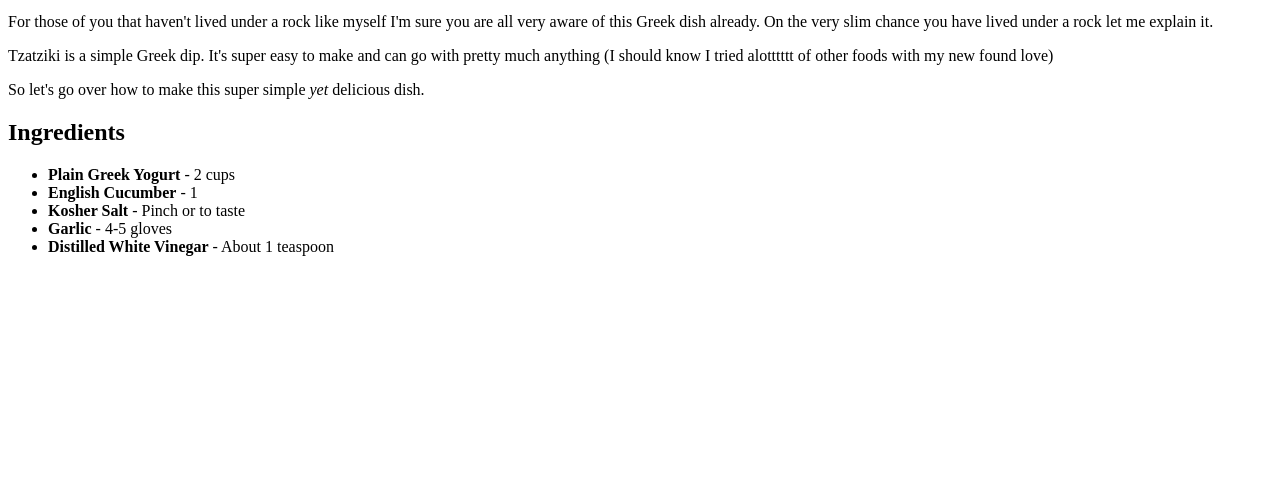
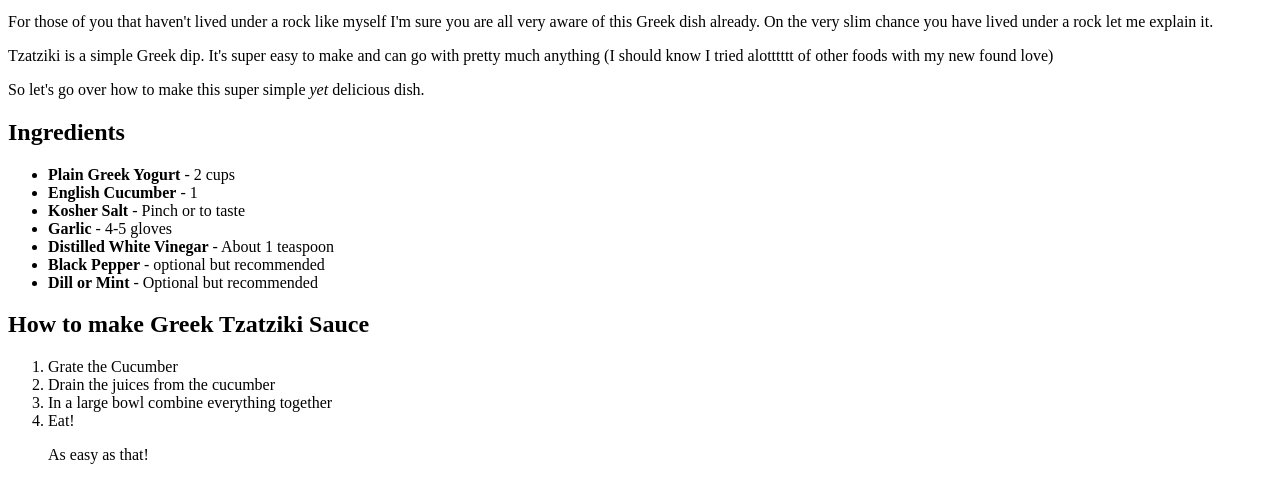
Before and after one commit to Mvfffin/odin-recipes-, a plain HTML site: page recipes/tzatziki.html in a window 1280 px wide. Shown: the part 385-865 px from the top of the page. Before the commit the page ends 800 px from the top, so only its background shows below. Drawn offline with Linux system fonts and the light colour scheme.

Commit message:
finished greek dip html

```diff
--- a/recipes/tzatziki.html
+++ b/recipes/tzatziki.html
@@ -26,5 +26,15 @@
         <li><strong>Kosher Salt</strong> - Pinch or to taste</li>
         <li><strong>Garlic</strong> - 4-5 gloves</li>
         <li><strong>Distilled White Vinegar</strong> - About 1 teaspoon</li>
-
+        <li><strong>Black Pepper</strong> - optional but recommended </li>
+        <li><strong>Dill or Mint</strong> - Optional but recommended</li>
     </ul>
+    <h2>How to make Greek Tzatziki Sauce</h2>
+    <ol>
+        <li>Grate the Cucumber</li>
+        <li>Drain the juices from the cucumber</li>
+        <li>In a large bowl combine everything together</li>
+        <li>Eat!</li>
+        <p>As easy as that!</p>
+    </ol>
+        </html>
```
